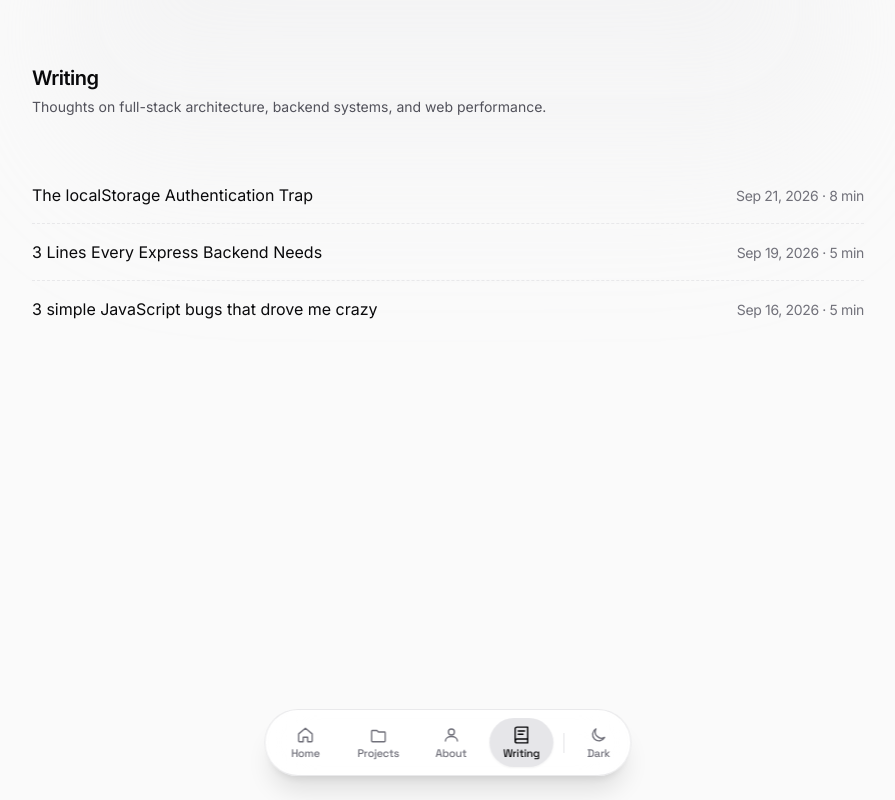
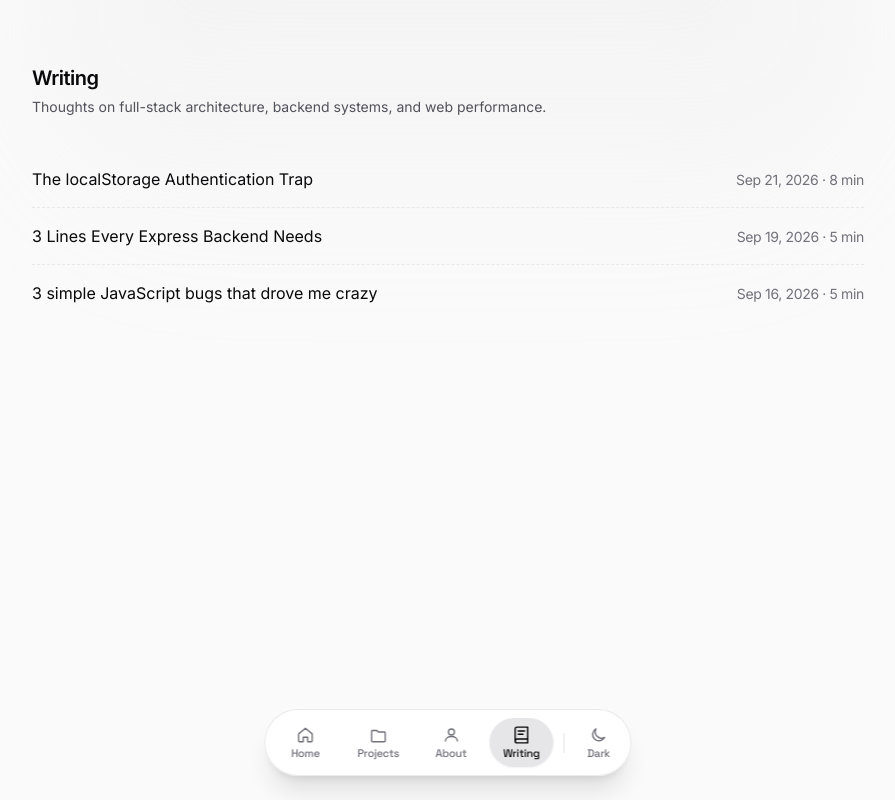
Before and after one commit to shivamkumarlogs/Portfolio, a React (Vite) app: page /writing in a window 1280 px wide. Shown: the whole page, without its empty margins (192-1087 px from the left). Built offline with nearby package versions, Linux system fonts and the light colour scheme.

Commit message:
style: refine spacing and padding on about and writing pages

```diff
--- a/src/pages/AboutPage.jsx
+++ b/src/pages/AboutPage.jsx
@@ -142,7 +142,7 @@ export function AboutPage() {
       {/* Developer Story vs Beyond Code View */}
       <section className="space-y-4">
         {bioTab === "developer" ? (
-          <div className="space-y-3 pt-1 text-sm sm:text-base leading-relaxed text-(--text-secondary) font-sans">
+          <div className="space-y-3 text-sm sm:text-base leading-relaxed text-(--text-secondary) font-sans">
             {profile.about?.map((point, index) => (
               <p key={index}>{formatBioText(point)}</p>
             ))}
--- a/src/pages/WritingPage.jsx
+++ b/src/pages/WritingPage.jsx
@@ -21,7 +21,7 @@ export function WritingPage() {
             href={post.url}
             target="_blank"
             rel="noopener noreferrer"
-            className="group flex flex-col sm:flex-row sm:items-baseline justify-between gap-1 sm:gap-6 py-3.5 sm:py-4 transition-colors cursor-pointer"
+            className="group flex flex-col sm:flex-row sm:items-baseline justify-between gap-1 sm:gap-6 py-3.5 sm:py-4 first:pt-0 transition-colors cursor-pointer"
           >
             <span className="text-sm sm:text-base text-(--text-primary) group-hover:text-(--text-muted) transition-colors">
               {post.title}
```
